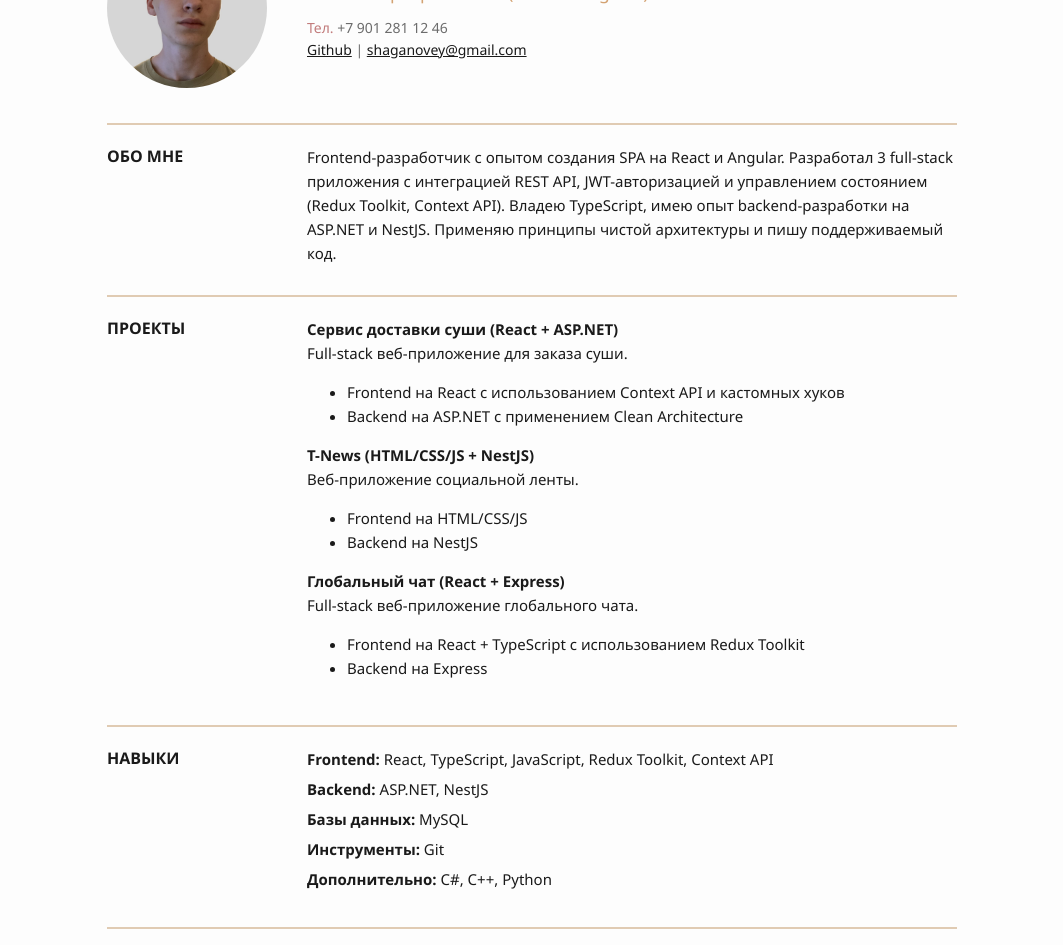
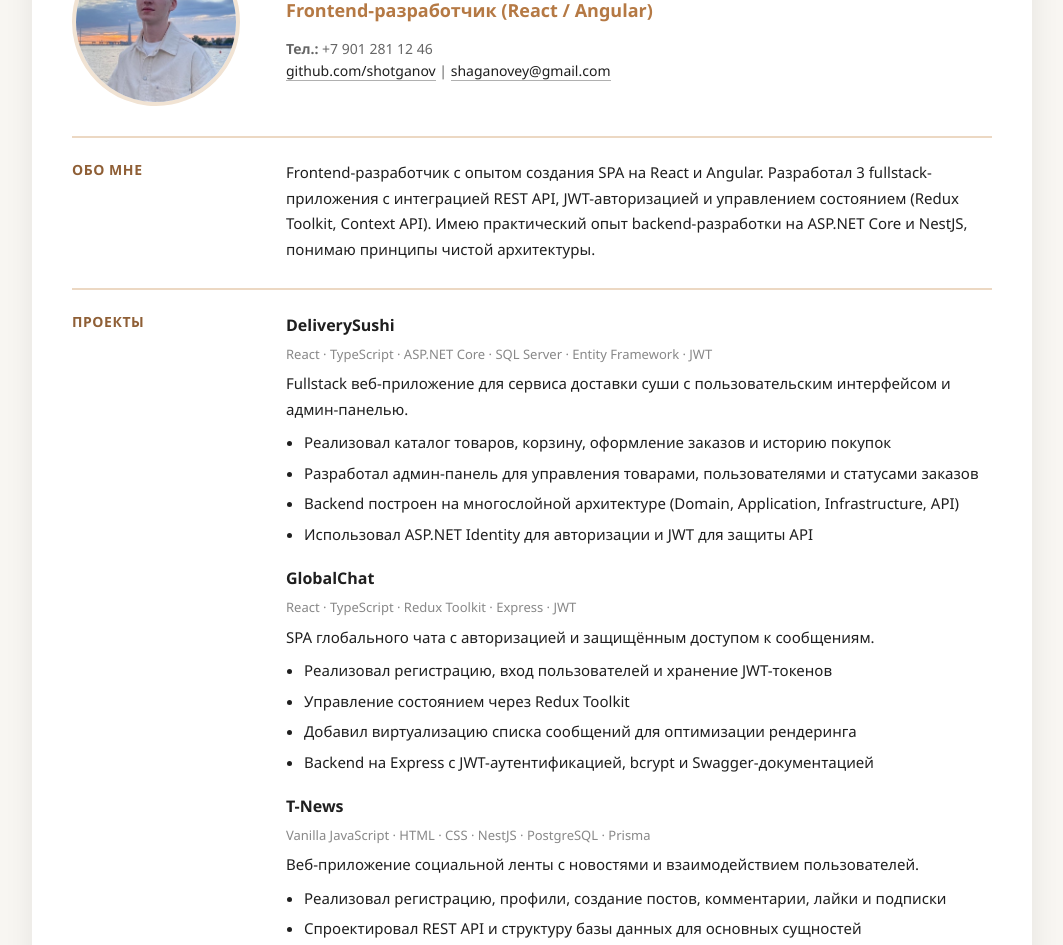
Before and after one commit to shotganov/resume, a plain HTML site: page index1.html in a window 1280 px wide. Shown: the part 213-1158 px from the top of the page, without its empty margins (108-1171 px from the left). Drawn offline with Linux system fonts and the light colour scheme.

Commit message:
update resume

```diff
--- a/index1.html
+++ b/index1.html
@@ -1,204 +1,155 @@
-<!-- <!DOCTYPE html>
-<html lang="ru">
-<head>
-  <meta charset="UTF-8">
-  <meta name="viewport" content="width=device-width, initial-scale=1.0">
-  <title>Резюме</title>
-  <style>
-    body {
-      font-family: 'Segoe UI', Tahoma, Geneva, Verdana, sans-serif;
-      background-color: #fdfdfd;
-      color: #1a1a1a;
-      margin: 0;
-      padding: 40px;
-    }
-    .container {
-      max-width: 850px;
-      margin: 0 auto;
-    }
-    h1 {
-      font-size: 24px;
-      margin-bottom: 20px;
-    }
-    .photo img {
-      width: 140px;
-      height: 140px;
-      border-radius: 50%;
-      object-fit: cover;
-    }
-    .two-col {
-      display: flex;
-      flex-direction: row;
-      gap: 20px;
-    }
-    .label {
-      font-weight: bold;
-      width: 180px;
-      flex-shrink: 0;
-    }
-    .bordered {
-      border-top: 2px solid #e0cbb3;
-      padding-top: 20px;
-      margin-top: 30px;
-    }
-    .text {
-      font-size: 15px;
-      line-height: 1.6;
-    }
-    .skills span {
-      font-weight: bold;
-    }
-    .text a {
-      color: #4a4a4a;
-      text-decoration: underline;
-    }
-  </style>
-</head>
-<body>
-  <div class="container">
-    <h1>Резюме</h1>
-
-    <div class="section bordered">
-      <div class="two-col">
-        <div class="label">
-          <div><img src="111.jpg" alt="Шаганов Егор" style="width: 160px; height: 160px; border-radius: 50%; object-fit: cover;"></div>
-        </div>
-        <div class="text">
-          <div style="font-size: 28px; font-weight: bold;">Шаганов Егор</div>
-          <div style="color: #d3a272; font-size: 18px; margin: 5px 0 10px;">Frontend-разработчик (React / Angular)</div>
-          <div style="color: #6c6c6c; font-size: 14px;">
-            <div><span style="color: #c27c7c;">Тел.</span> +7 901 281 12 46</div>
-            <div>
-              <a href="https://github.com/shotganov" style="color: #1a1a1a; text-decoration: none;">Github</a> | <a href="mailto:shaganovey@gmail.com" style="color: #1a1a1a; text-decoration: none;">shaganovey@gmail.com</a>
-            </div>
-          </div>
-        </div>
-      </div>
-    </div>
-
-    <div class="section bordered">
-      <div class="two-col">
-        <div class="label">ОБО МНЕ</div>
-        <div class="text">
-          Я — Frontend-разработчик и студент 4 курса.
-        </div>
-      </div>
-    </div>
-
-    <div class="section bordered">
-      <div class="two-col">
-        <div class="label">ПРОЕКТЫ</div>
-        <div class="text">
-          В рамках учебных и личных проектов разработал полнофункциональное веб-приложение доставки суши с использованием
-          React на фронтенде и ASP.NET на бэкенде, реализованное с применением принципов чистой архитектуры. Также
-          реализовал приложение T-News на чистом HTML, CSS, JavaScript с бэкендом на NestJS — лента постов с возможностью
-          ставить лайки, оставлять комментарии и подписываться на авторов.
-        </div>
-      </div>
-    </div>
-
-    <div class="section bordered">
-      <div class="two-col">
-        <div class="label">НАВЫКИ</div>
-        <div class="text skills">
-          JavaScript, TypeScript, CSS3, HTML5, React, Redux Toolkit, Angular, Git, С#, ASP.NET, C++, Python, MySQL
-        </div>
-      </div>
-    </div>
-
-    <div class="section bordered">
-      <div class="two-col">
-        <div class="label">ВЫСШЕЕ ОБРАЗОВАНИЕ</div>
-        <div class="text">
-        <strong>Ивановский государственный энергетический университет</strong><br>
-          Бакалавр. Направление подготовки: Программная инженерия<br>
-          Период обучения: 2022 — 2026
-        </div>
-      </div>
-    </div>
-
-    <div class="section bordered">
-      <div class="two-col">
-        <div class="label">КУРСЫ</div>
-        <div class="text">
-          <strong>Т-Академия</strong> - Frontend-разработка.
-        </div>
-      </div>
-    </div>
-
-  </div>
-</body>
-</html> -->
-
-
 <!DOCTYPE html>
 <html lang="ru">
 
 <head>
   <meta charset="UTF-8">
   <meta name="viewport" content="width=device-width, initial-scale=1.0">
-  <title>Резюме</title>
+  <title>Резюме — Шаганов Егор</title>
   <style>
     body {
       font-family: 'Segoe UI', Tahoma, Geneva, Verdana, sans-serif;
-      background-color: #fdfdfd;
-      color: #1a1a1a;
+      background: #f8f6f2;
+      color: #1f1f1f;
       margin: 0;
-      padding: 40px;
+      padding: 32px;
     }
 
     .container {
-      max-width: 850px;
+      max-width: 920px;
       margin: 0 auto;
+      background: #fff;
+      padding: 36px 40px;
+      box-shadow: 0 10px 30px rgba(0, 0, 0, 0.08);
+      border-radius: 18px;
     }
 
     h1 {
+      margin: 0 0 24px;
       font-size: 24px;
-      margin-bottom: 20px;
+      color: #b57944;
+      letter-spacing: 0.04em;
+      text-transform: uppercase;
     }
 
     .two-col {
       display: flex;
-      flex-direction: row;
-      gap: 20px;
+      gap: 24px;
+      align-items: flex-start;
     }
 
     .label {
-      font-weight: bold;
-      width: 180px;
+      width: 190px;
       flex-shrink: 0;
+      font-weight: 700;
+      color: #8f5f36;
+      text-transform: uppercase;
+      letter-spacing: 0.04em;
+      font-size: 14px;
     }
 
-    .bordered {
-      border-top: 2px solid #e0cbb3;
-      padding-top: 20px;
-      margin-top: 30px;
+    .section {
+      border-top: 2px solid #ecd8c3;
+      padding-top: 22px;
+      margin-top: 26px;
     }
 
     .text {
       font-size: 15px;
+      line-height: 1.7;
+      flex: 1;
+    }
+
+    .header-name {
+      font-size: 30px;
+      font-weight: 700;
+      margin-bottom: 6px;
+    }
+
+    .header-role {
+      font-size: 18px;
+      color: #b57944;
+      margin-bottom: 12px;
+      font-weight: 600;
+    }
+
+    .muted {
+      color: #666;
+      font-size: 14px;
       line-height: 1.6;
     }
 
-    .skills div {
+    .photo {
+      width: 160px;
+      height: 160px;
+      border-radius: 50%;
+      object-fit: cover;
+      border: 4px solid #f1e3d3;
+    }
+
+    .project {
+      margin-bottom: 18px;
+    }
+
+    .project:last-child {
+      margin-bottom: 0;
+    }
+
+    .project-title {
+      font-weight: 700;
+      font-size: 16px;
+      margin-bottom: 4px;
+    }
+
+    .project-stack {
+      font-size: 13px;
+      color: #888;
       margin-bottom: 6px;
     }
 
-    .skills span {
-      font-weight: bold;
+    ul {
+      margin: 8px 0 0 18px;
+      padding: 0;
     }
 
-    .project {
-      margin-bottom: 15px;
-    }
-
-    .project-title {
-      font-weight: bold;
+    li {
+      margin-bottom: 5px;
     }
 
     a {
-      color: #1a1a1a;
-      text-decoration: underline;
+      color: #1f1f1f;
+      text-decoration: none;
+      border-bottom: 1px solid rgba(31, 31, 31, 0.35);
+      transition: border-color 0.2s;
+    }
+
+    a:hover {
+      border-bottom-color: #b57944;
+    }
+
+    .skills div {
+      margin-bottom: 8px;
+    }
+
+    .skills span {
+      font-weight: 700;
+    }
+
+    @media (max-width: 760px) {
+      body {
+        padding: 16px;
+      }
+
+      .container {
+        padding: 24px 20px;
+      }
+
+      .two-col {
+        flex-direction: column;
+      }
+
+      .label {
+        width: auto;
+      }
     }
   </style>
 </head>
@@ -207,109 +158,123 @@
   <div class="container">
     <h1>Резюме</h1>
 
-    <div class="section bordered">
+    <div class="section">
       <div class="two-col">
         <div class="label">
-          <img src="111.jpg" alt="Шаганов Егор"
-            style="width: 160px; height: 160px; border-radius: 50%; object-fit: cover;">
+          <img class="photo" src="photo_2026-04-05_14-08-061.jpg" alt="Шаганов Егор">
         </div>
         <div class="text">
-          <div style="font-size: 28px; font-weight: bold;">Шаганов Егор</div>
-          <div style="color: #d3a272; font-size: 18px; margin: 5px 0 10px;">
-            Frontend-разработчик (React / Angular)
-          </div>
-
-          <div style="color: #6c6c6c; font-size: 14px;">
-            <div><span style="color: #c27c7c;">Тел.</span> +7 901 281 12 46</div>
-            <div>
-              <a href="https://github.com/shotganov">Github</a> |
-              <a href="mailto:shaganovey@gmail.com">shaganovey@gmail.com</a>
-            </div>
+          <div class="header-name">Шаганов Егор</div>
+          <div class="header-role">Frontend-разработчик (React / Angular)</div>
+          <div class="muted">
+            <div><strong>Тел.:</strong> +7 901 281 12 46</div>
+            <div><a href="https://github.com/shotganov" target="_blank">github.com/shotganov</a> | <a
+                href="mailto:shaganovey@gmail.com">shaganovey@gmail.com</a></div>
           </div>
         </div>
       </div>
     </div>
 
-    <div class="section bordered">
+    <div class="section">
       <div class="two-col">
-        <div class="label">ОБО МНЕ</div>
+        <div class="label">Обо мне</div>
         <div class="text">
-          Frontend-разработчик с опытом создания SPA на React и Angular. Разработал 3 full-stack приложения с интеграцией REST API, JWT-авторизацией и управлением состоянием (Redux Toolkit, Context API). Владею TypeScript, имею опыт backend-разработки на ASP.NET и NestJS. Применяю принципы чистой архитектуры и пишу поддерживаемый код.
+          Frontend-разработчик с опытом создания SPA на React и Angular. Разработал 3 fullstack-приложения
+          с интеграцией REST API, JWT-авторизацией и управлением состоянием (Redux Toolkit, Context API).
+          Имею практический опыт backend-разработки на ASP.NET Core и NestJS, понимаю принципы чистой
+          архитектуры.
         </div>
       </div>
     </div>
 
-    <div class="section bordered">
+    <div class="section">
       <div class="two-col">
-        <div class="label">ПРОЕКТЫ</div>
+        <div class="label">Проекты</div>
         <div class="text">
 
           <div class="project">
-            <div class="project-title">Сервис доставки суши (React + ASP.NET)</div>
-            Full-stack веб-приложение для заказа суши.
+            <div class="project-title">DeliverySushi</div>
+            <div class="project-stack">React · TypeScript · ASP.NET Core · SQL Server · Entity Framework · JWT</div>
+            Fullstack веб-приложение для сервиса доставки суши с пользовательским интерфейсом и админ-панелью.
             <ul>
-              <li>Frontend на React с использованием Context API и кастомных хуков</li>
-              <li>Backend на ASP.NET с применением Clean Architecture</li>
+              <li>Реализовал каталог товаров, корзину, оформление заказов и историю покупок</li>
+              <li>Разработал админ-панель для управления товарами, пользователями и статусами заказов</li>
+              <li>Backend построен на многослойной архитектуре (Domain, Application, Infrastructure, API)</li>
+              <li>Использовал ASP.NET Identity для авторизации и JWT для защиты API</li>
             </ul>
-            <!-- Добавь ссылку если есть -->
-            <!-- <a href="#">GitHub / Demo</a> -->
+
           </div>
 
           <div class="project">
-            <div class="project-title">T-News (HTML/CSS/JS + NestJS)</div>
-            Веб-приложение социальной ленты.
+            <div class="project-title">GlobalChat</div>
+            <div class="project-stack">React · TypeScript · Redux Toolkit · Express · JWT</div>
+            SPA глобального чата с авторизацией и защищённым доступом к сообщениям.
             <ul>
-              <li>Frontend на HTML/CSS/JS</li>
-              <li>Backend на NestJS</li>
+              <li>Реализовал регистрацию, вход пользователей и хранение JWT-токенов</li>
+              <li>Управление состоянием через Redux Toolkit</li>
+              <li>Добавил виртуализацию списка сообщений для оптимизации рендеринга</li>
+              <li>Backend на Express с JWT-аутентификацией, bcrypt и Swagger-документацией</li>
             </ul>
+
           </div>
 
           <div class="project">
-            <div class="project-title">Глобальный чат (React + Express)</div>
-            Full-stack веб-приложение глобального чата.
+            <div class="project-title">T-News</div>
+            <div class="project-stack">Vanilla JavaScript · HTML · CSS · NestJS · PostgreSQL · Prisma</div>
+            Веб-приложение социальной ленты с новостями и взаимодействием пользователей.
             <ul>
-              <li>Frontend на React + TypeScript с использованием Redux Toolkit</li>
-              <li>Backend на Express</li>
+              <li>Реализовал регистрацию, профили, создание постов, комментарии, лайки и подписки</li>
+              <li>Спроектировал REST API и структуру базы данных для основных сущностей</li>
+              <li>Frontend на чистом JavaScript без фреймворков, backend на NestJS с Prisma ORM</li>
             </ul>
+
           </div>
-
-          <!-- Разработал full-stack веб-приложение глобального чата.
-          Frontend на React + TypeScript с использованием Redux Toolkit
-          Backend на Express с JWT-авторизацией и REST API -->
 
         </div>
       </div>
     </div>
 
-    <div class="section bordered">
+    <div class="section">
       <div class="two-col">
-        <div class="label">НАВЫКИ</div>
+        <div class="label">Навыки</div>
         <div class="text skills">
-          <div><span>Frontend:</span> React, TypeScript, JavaScript, Redux Toolkit, Context API</div>
-          <div><span>Backend:</span> ASP.NET, NestJS</div>
-          <div><span>Базы данных:</span> MySQL</div>
-          <div><span>Инструменты:</span> Git</div>
-          <div><span>Дополнительно:</span> C#, C++, Python</div>
+          <div><span>Frontend:</span> React, Angular, TypeScript, JavaScript (ES6+), HTML5, CSS3</div>
+          <div><span>State Management:</span> Redux Toolkit, Context API</div>
+          <div><span>Backend:</span> ASP.NET Core (C#), NestJS, Express (Node.js)</div>
+          <div><span>Базы данных:</span> SQL Server, PostgreSQL, MySQL</div>
+          <div><span>ORM:</span> Entity Framework Core, Prisma</div>
+          <div><span>Инструменты:</span> Git, Swagger, REST API, JWT</div>
+          <div><span>Дополнительно:</span> C++, Python, Clean Architecture</div>
         </div>
       </div>
     </div>
 
-    <div class="section bordered">
+    <div class="section">
       <div class="two-col">
-        <div class="label">ВЫСШЕЕ ОБРАЗОВАНИЕ</div>
+        <div class="label">Образование</div>
         <div class="text">
           <strong>Ивановский государственный энергетический университет</strong><br>
-          Бакалавр, Программная инженерия<br>
-          2022 — 2026
+          Бакалавриат, Программная инженерия<br>
+          2022 — 2026 (4 курс)
         </div>
       </div>
     </div>
 
-    <div class="section bordered">
+    <div class="section">
       <div class="two-col">
-        <div class="label">КУРСЫ</div>
+        <div class="label">Курсы</div>
         <div class="text">
-          <strong>Т-Академия</strong> — Frontend-разработка (в процессе)
+          <strong>Т-Академия</strong> — Frontend-разработка
+        </div>
+      </div>
+    </div>
+
+    <div class="section">
+      <div class="two-col">
+        <div class="label">Языки</div>
+        <div class="text">
+          <strong>Русский</strong> — родной<br>
+          <strong>Английский</strong> — B1
         </div>
       </div>
     </div>
```
Also changed, not shown: index.html (+19 -20 lines), icon1.jpg (added).
